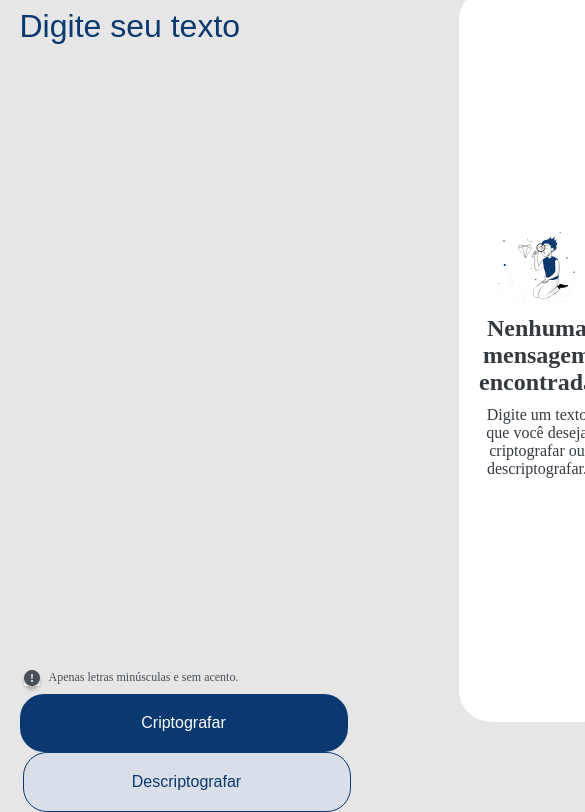
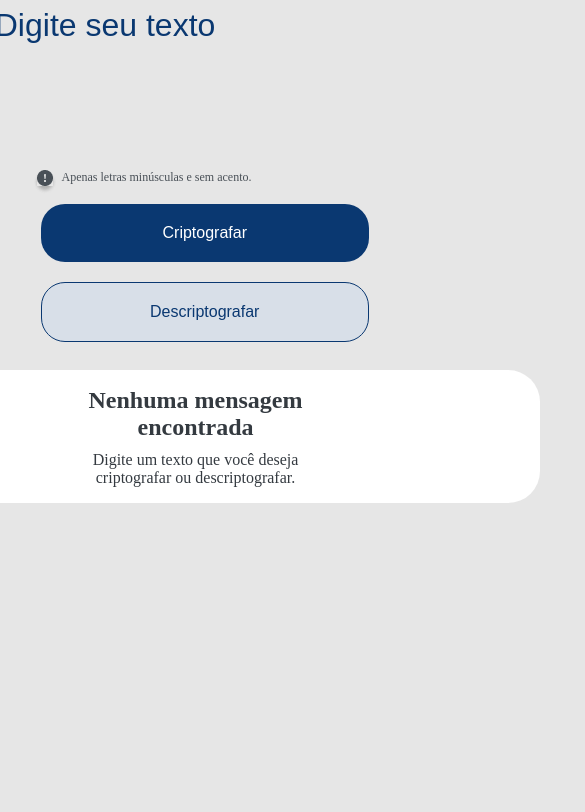
Before and after one commit to Anna-hub19/decodificador, a plain HTML site: page index.html in a window 390 px wide. Shown: the part 69-881 px from the top of the page, 585 px wide, since content can reach past the window. After the commit the page ends 844 px from the top, so only its background shows below. Drawn offline with Linux system fonts and the light colour scheme.

Commit message:
responsividade

```diff
--- a/index.html
+++ b/index.html
@@ -15,7 +15,7 @@
         <input type="text" placeholder="Digite seu texto" class="input-texto">
         <section class="conteudo-botao">
             <p class="aviso"><img src="./imagens/exclamacao.png" alt=""> Apenas letras minúsculas e sem acento.</p>
-            <div>
+            <div class="div-bt">
                 <button class="bt-cript"> Criptografar </button>
                 <button class="bt-descript"> Descriptografar</button>
             </div>
--- a/style.css
+++ b/style.css
@@ -48,6 +48,11 @@ body{
     font-size: 16px;
    margin-right: 3px;
 }
+.bt-cript:hover, .bt-descript:hover, .bt-copiar:hover{
+    background-color: #fff;
+    color: #0A3871;
+
+}
 .bt-descript{
     width: 328px;
     background-color: #D8DFE8;
@@ -58,6 +63,7 @@ body{
     font-size: 16px;
     margin-left: 3px;
 }
+
 .bt-copiar{
     width: 250px;
     background-color: #D8DFE8;
@@ -67,7 +73,9 @@ body{
     border-radius: 24px;
     font-size: 16px;
     display: none;
-
+}
+.div-bt{
+    display: flex;
 }
 .aviso{
     display: flex;
@@ -101,3 +109,40 @@ body{
     color: #343A40;
     font-size: 16px;
 }
+
+@media(max-width: 950px){
+    .conteudo{
+        flex-direction: column;
+        align-items: center;
+    }
+    .img-resultado{
+        display: none;
+    }
+    .conteudo-resultado{
+        width: 688px;
+        height: 133px;
+    }
+
+    .conteudo-botao{
+        margin: 30% 0% 0% 0%;
+    }
+}
+@media(max-width: 400px){
+    .conteudo{
+        flex-direction: column;
+        justify-content: center;
+        align-items: center;
+        margin-left:5%;
+    }
+   .div-bt{
+    flex-direction: column;
+    justify-content: center;
+    align-items: center;
+   }
+  .aviso{
+    margin-left: 9%;
+  }
+  .bt-cript, .bt-descript{
+    margin: 10px;
+  }
+}
```
